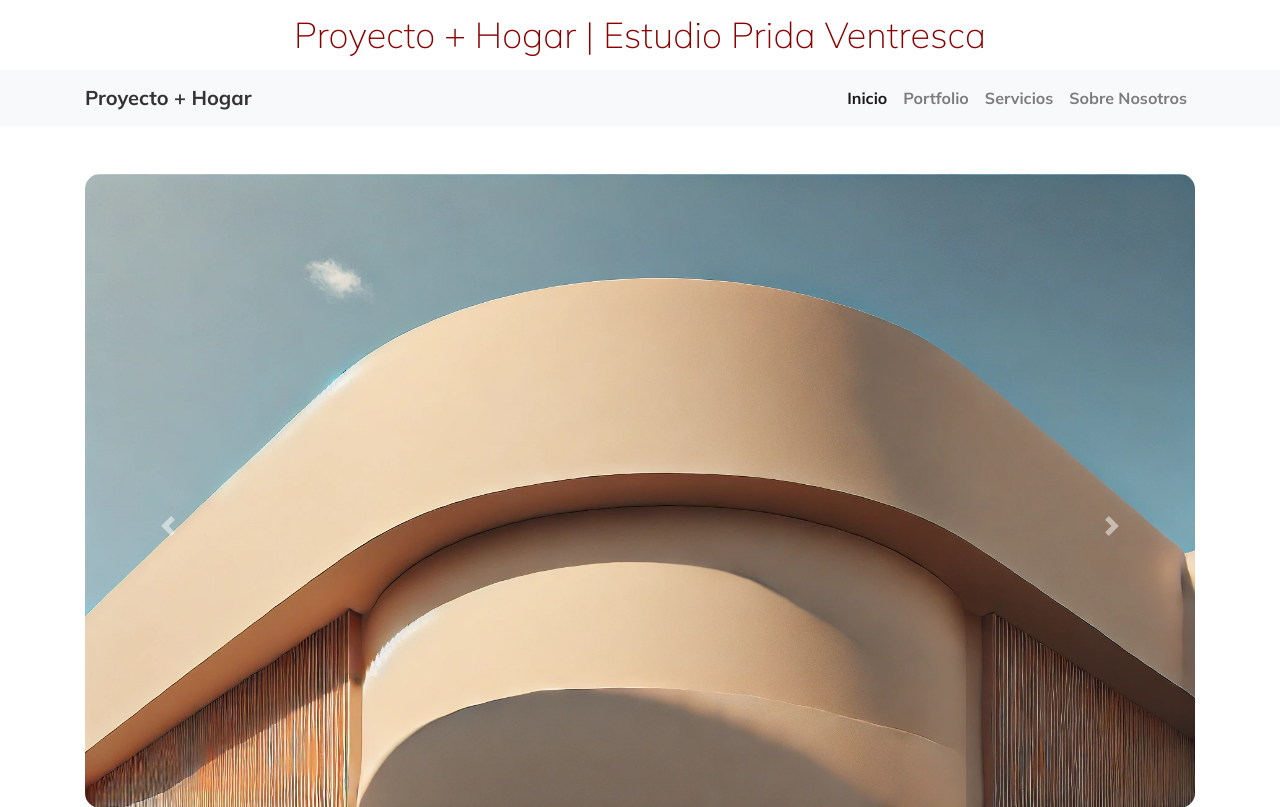
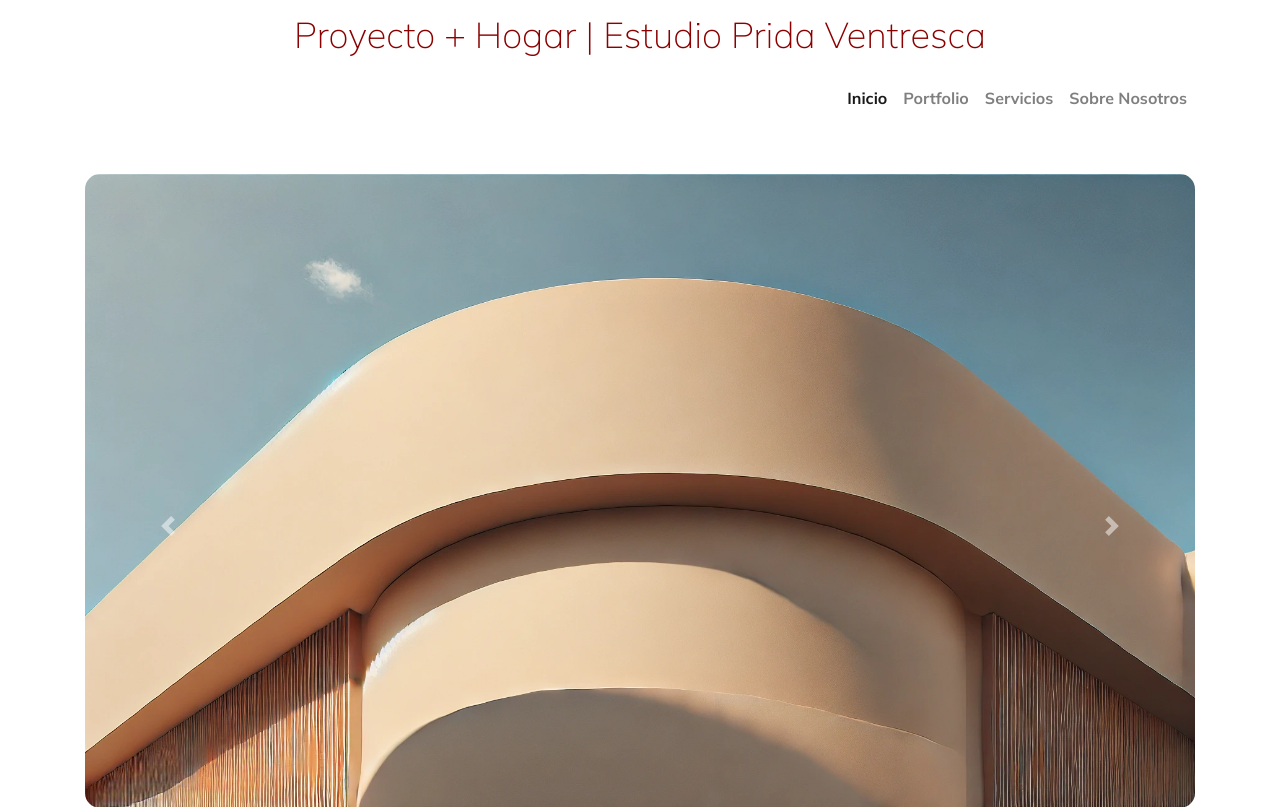
Before and after one commit to juanprida/proyecto_mas_hogar, a Django app: page / in a window 1280 px wide. Shown: the top 807 px of the page. Run offline with Django 4.2, Linux system fonts and the light colour scheme; some libraries are stand-ins or nearby versions.

Commit message:
Update base html

```diff
--- a/templates/base.html
+++ b/templates/base.html
@@ -23,12 +23,9 @@
     </div>
 
     <!-- Navigation Bar -->
-    <nav class="navbar navbar-expand-lg navbar-light bg-light">
+    <nav class="navbar navbar-expand-lg navbar-light">
         <div class="container">
             <!-- Brand or Logo -->
-            <a class="navbar-brand" href="{% url 'home' %}">
-                Proyecto + Hogar
-            </a>
             <!-- Toggle button for mobile view -->
             <button class="navbar-toggler" type="button" data-toggle="collapse" data-target="#navbarNav"
                 aria-controls="navbarNav" aria-expanded="false" aria-label="Alternar navegación">
```
